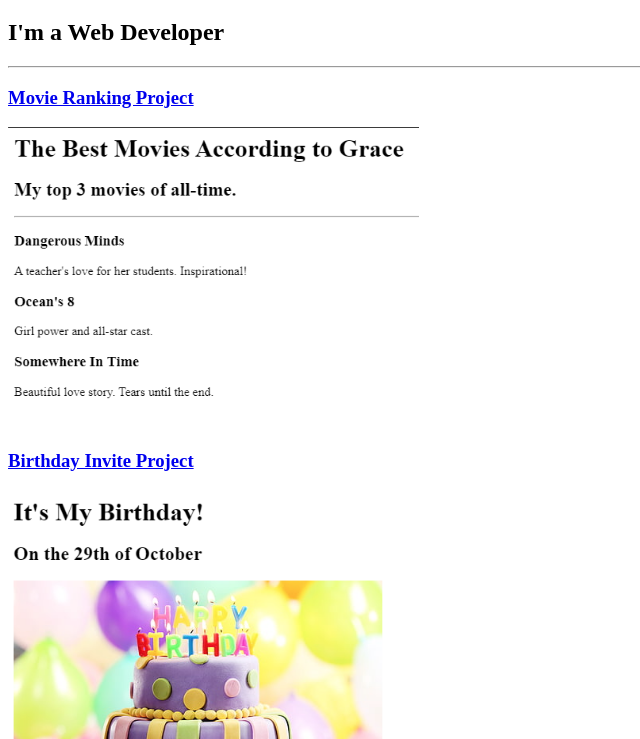
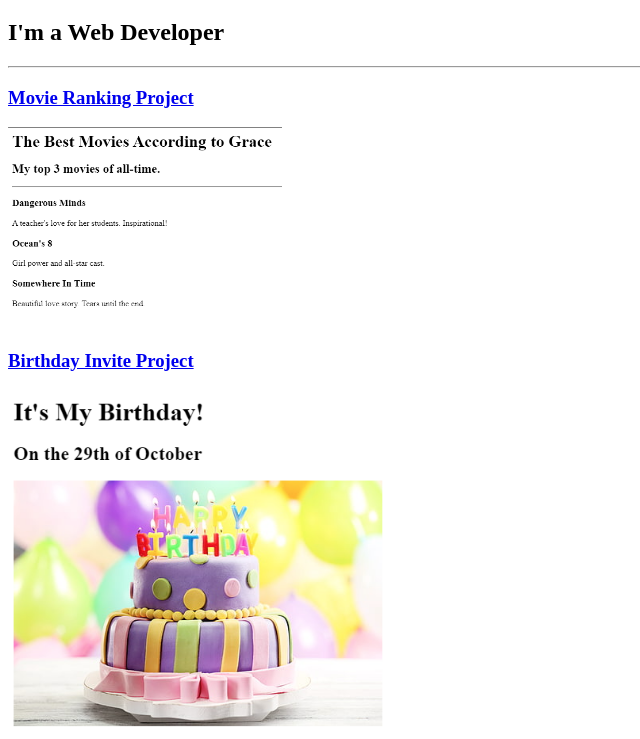
Before and after one commit to canlasgr/html-portfolio, a plain HTML site: page index.html in a window 1280 px wide. Shown: the part 61-800 px from the top of the page, without its empty margins (0-640 px from the left). Drawn offline with Linux system fonts and the light colour scheme.

Commit message:
Update index.html

```diff
--- a/index.html
+++ b/index.html
@@ -10,7 +10,7 @@
         <h2> I'm a Web Developer</h2>
         <hr />
         <h3><a href="./public/movie-ranking.html">Movie Ranking Project</a></h3>
-        <img src="./assets/images/movie-ranking2.png" height="300"  alt="Movie-ranking" />
+        <img src="./assets/images/movie-ranking2.png" height="200"  alt="Movie-ranking" />
         <br />
         <h3><a href="./public/birthday-invite.html">Birthday Invite Project</a></h3>
         <img src="./assets/images/birthday-invite2.png" height="500"  alt="purple cake with candles" />
```
